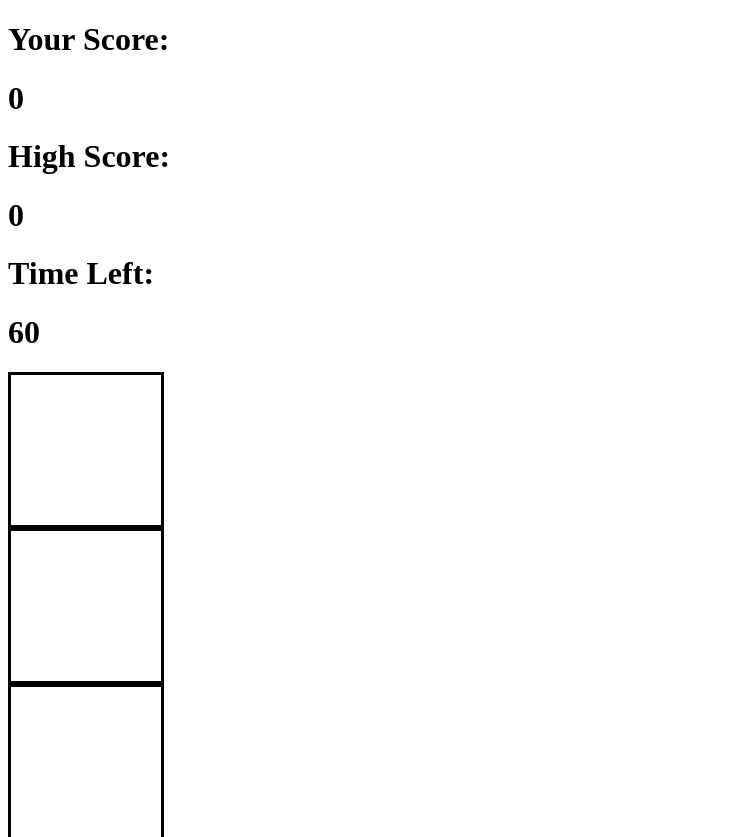
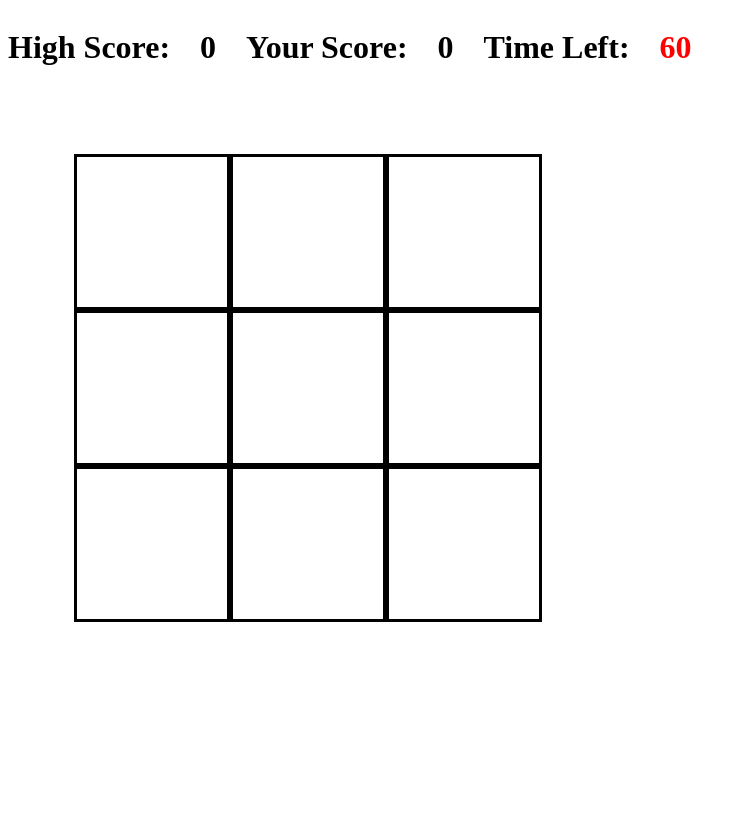
Before and after one commit to Tailes14/WhackAMoleJS, a plain HTML site: page index.html in a window 1280 px wide. Shown: the top 837 px of the page, without its empty margins (0-746 px from the left). After the commit the page ends 800 px from the top, so only its background shows below. Drawn offline with Linux system fonts and the light colour scheme.

Commit message:
updated html with styles

```diff
--- a/index.html
+++ b/index.html
@@ -5,12 +5,14 @@
         <link rel="stylesheet" href="style.css">
     </head>
     <body>
-        <h1>Your Score:</h1>
-        <h1 id="curScore">0</h1>
-        <h1>High Score:</h1>
-        <h1 id="highScore">0</h1>
-        <h1>Time Left:</h1>
-        <h1 id="remainingTime">60</h1>
+        <div class="headers">
+            <h1>High Score:</h1>
+            <h1 id="highScore">0</h1>
+            <h1>Your Score:</h1>
+            <h1 id="curScore">0</h1>
+            <h1>Time Left:</h1>
+            <h1 id="remainingTime">60</h1>
+    </div>
 
         <!-- setting up the playing grid -->
         <div class="playGrid">
--- a/style.css
+++ b/style.css
@@ -1,3 +1,13 @@
+.headers {
+    display: inline-flex;
+    flex-wrap: wrap;
+    gap: 30px;
+}
+
+#remainingTime {
+    color:red;
+}
+
 .square {
     border-style: solid;
     border-color:black;
@@ -5,10 +15,16 @@
     width: 150px;
 }
 
-.grid {
+.playGrid {
     display: flex;
     flex-flow: row wrap;
     justify-content: center;
     align-content: center;
+    width: 600px;
+    height: 600px;
+}
 
+.mole {
+    background-image: url();
+    background-size: cover;
 }
```
